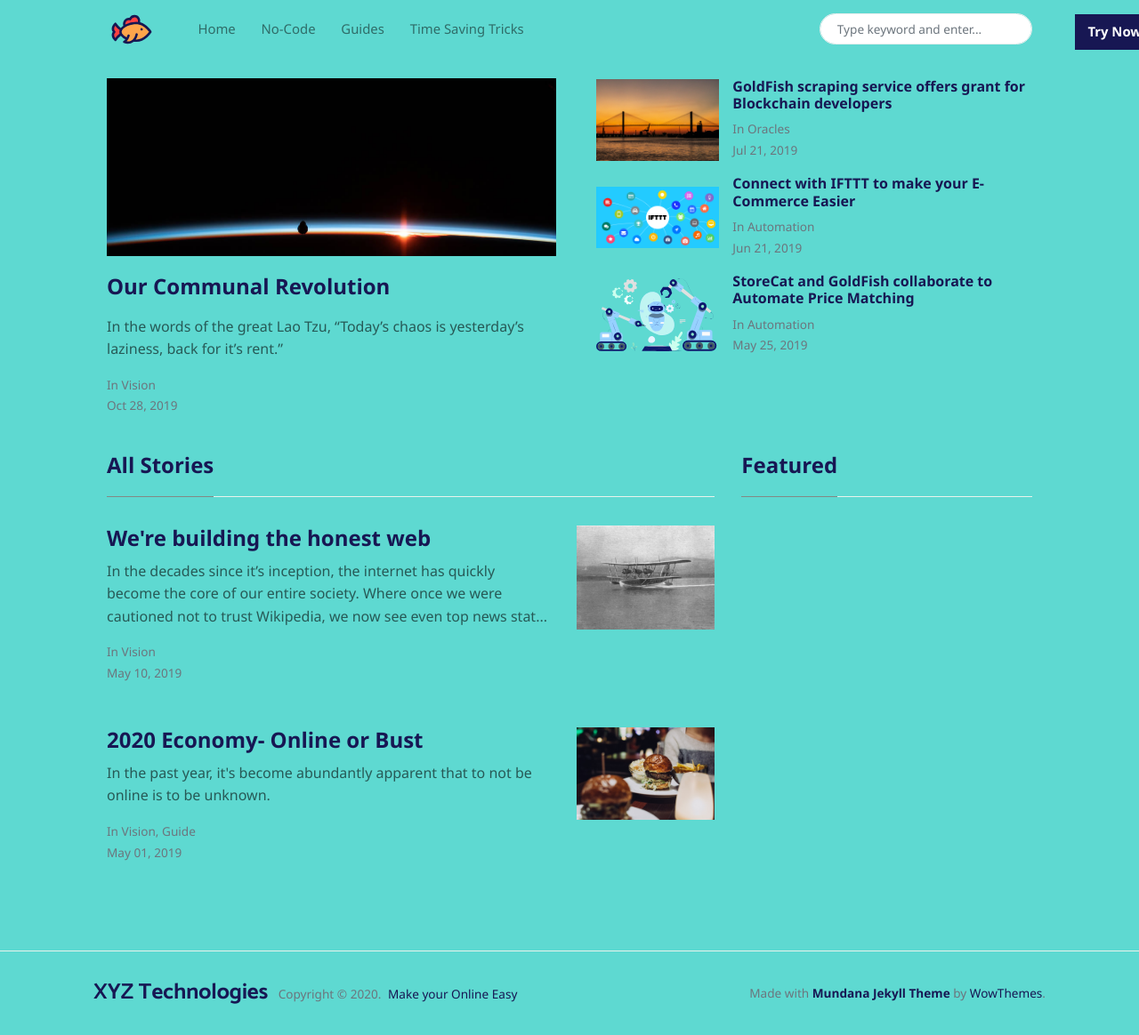
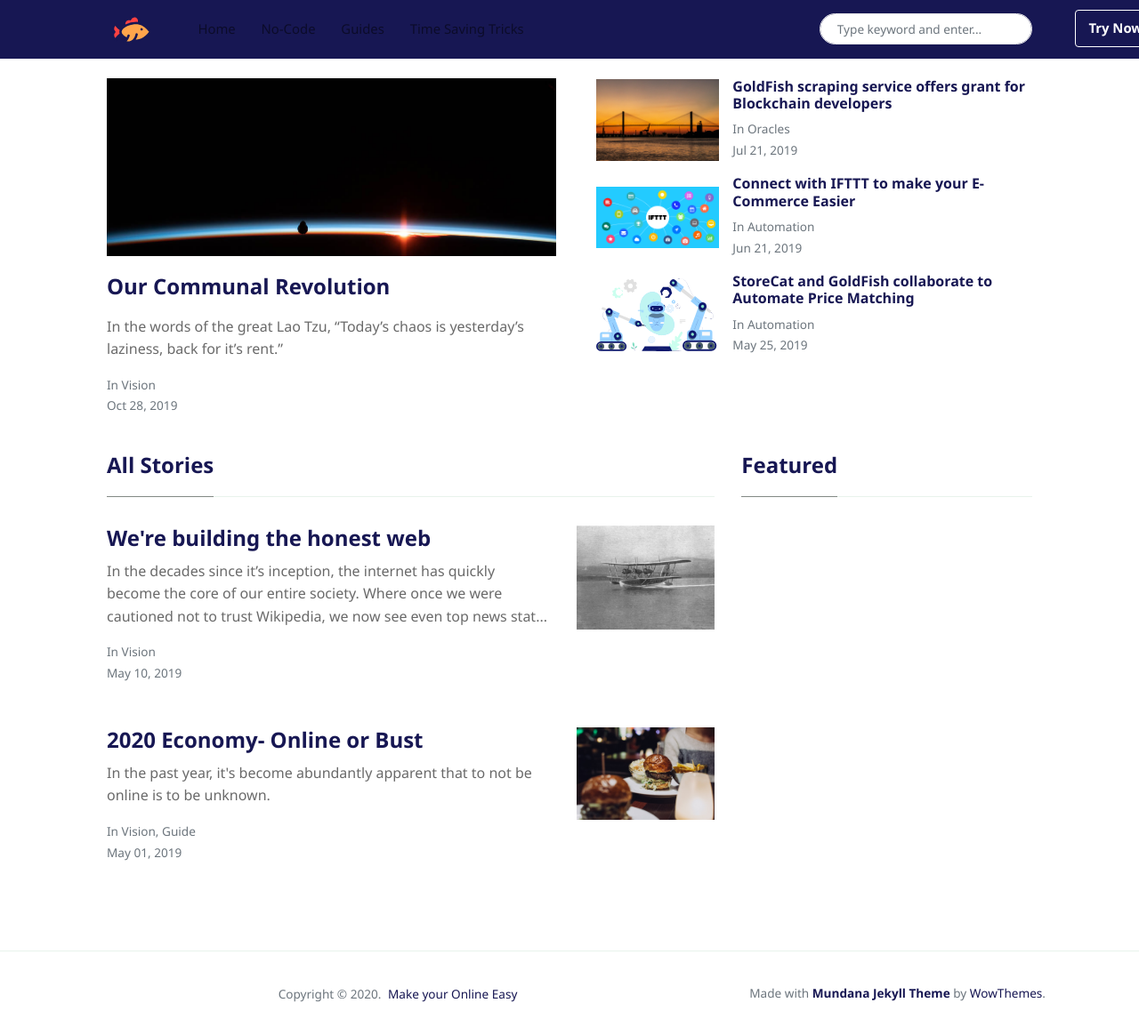
Before and after one commit to tykoii/blog, a Jekyll site: the page built from index.html, in a window 1280 px wide and 1164 px high. Shown: the whole window at 89% size. Built offline with Jekyll 4.4.1, drawn with Linux system fonts in a browser that asks for light colours; nearby versions of some CDN libraries; the list of posts is cut into pages by our own code.

Commit message:
Update goldfish.css

```diff
--- a/assets/css/goldfish.css
+++ b/assets/css/goldfish.css
@@ -48,3 +48,27 @@
 a.navbar-brand {
     padding: 0;
 }
+
+// beta rebrand
+main.site-content, .card-body.px-0.pb-0.d-flex.flex-column.align-items-start {
+    background: white !important;
+}
+nav#MagicMenu {
+    background: #171753 !important;
+    color: white !important;
+}
+body.homefirstpage, .topnav.bg-white, .card-body, footer.bg-white {
+    background: white !important;
+}
+av a.nav-link {
+    color: white !important;
+    font-weight: 600;
+}
+.tryNow a.nav-link {
+    border-radius: 0.25rem;
+    border: 1px solid white;
+    margin-top: -0.3rem;
+}
+footer strong {
+    color: white !important;
+}
```
